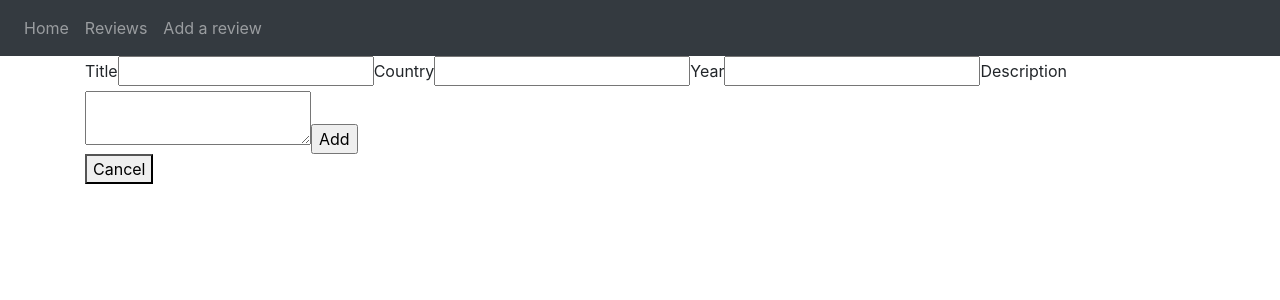
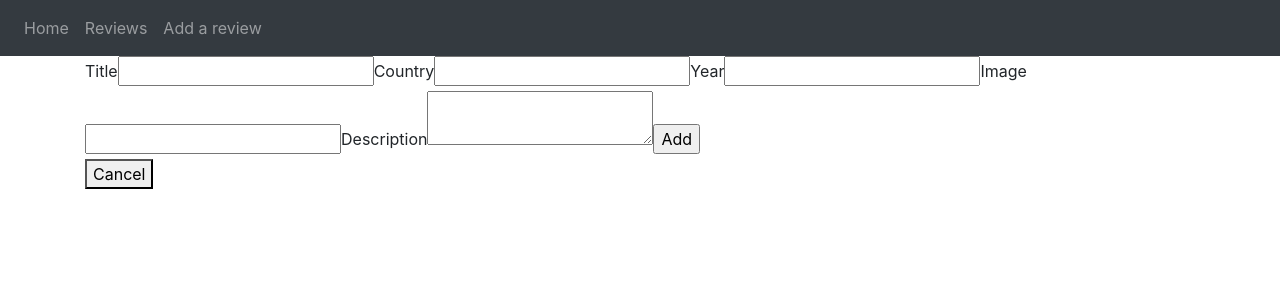
Before and after one commit to IraShy/travel-review-client, a React (Create React App) app: page /reviews/create in a window 1280 px wide. Shown: the top 300 px of the page. Built offline with nearby package versions, Linux system fonts and the light colour scheme.

Commit message:
images from url

```diff
--- a/src/components/CreateReview.jsx
+++ b/src/components/CreateReview.jsx
@@ -1,5 +1,5 @@
 import React from "react";
-import Form from 'react-bootstrap/Form'
+import Form from "react-bootstrap/Form";
 
 class CreateReview extends React.Component {
   onInputChange = (event) => {
@@ -24,8 +24,6 @@ class CreateReview extends React.Component {
   render() {
     return (
       <div className="container">
-
-
         <form onSubmit={this.onFormSubmit}>
           <label htmlFor="title">Title</label>
           <input
@@ -35,7 +33,6 @@ class CreateReview extends React.Component {
             onChange={this.onInputChange}
           />
 
-
           <label htmlFor="country">Country</label>
           <input
             type="text"
@@ -43,7 +40,6 @@ class CreateReview extends React.Component {
             id="country"
             onChange={this.onInputChange}
           />
-
 
           <label htmlFor="year">Year</label>
           <input
@@ -53,6 +49,13 @@ class CreateReview extends React.Component {
             onChange={this.onInputChange}
           />
 
+          <label htmlFor="image">Image</label>
+          <input
+            type="text"
+            name="image"
+            id="image"
+            onChange={this.onInputChange}
+          />
 
           <label htmlFor="content">Description</label>
           <textarea
@@ -60,7 +63,6 @@ class CreateReview extends React.Component {
             id="content"
             onChange={this.onInputChange}
           ></textarea>
-
 
           <input type="submit" value="Add" />
         </form>
--- a/src/components/EditReview.jsx
+++ b/src/components/EditReview.jsx
@@ -1,35 +1,44 @@
 import React from "react";
 
 class EditReview extends React.Component {
-  state = { country: this.props.country, year: null, content: "", title: this.props.title, loading: true, id: this.props.match.params.id };
+  state = {
+    country: this.props.country,
+    year: null,
+    content: "",
+    title: this.props.title,
+    loading: true,
+    id: this.props.match.params.id,
+  };
   onInputChange = (event) => {
     this.setState({
-      [event.target.id]: event.target.value
-    })
+      [event.target.id]: event.target.value,
+    });
   };
 
   onFormSubmit = async (event) => {
     event.preventDefault();
-    const { id, title, country, year, content } = this.state
+    const { id, title, country, year, content, image } = this.state;
     await fetch(`${process.env.REACT_APP_BACKEND_URL}/reviews/${id}`, {
       method: "PUT",
       headers: {
         "Content-Type": "application/json",
       },
-      body: JSON.stringify({ title, country, year, content }),
+      body: JSON.stringify({ title, country, year, content, image }),
     });
     this.props.history.push("/reviews");
   };
 
   async componentDidMount() {
-    const { id } = this.state
-    const response = await fetch(`${process.env.REACT_APP_BACKEND_URL}/reviews/${id}`);
-    const { title, country, year, content } = await response.json();
-    this.setState({ title, country, year, content, loading: false });
+    const { id } = this.state;
+    const response = await fetch(
+      `${process.env.REACT_APP_BACKEND_URL}/reviews/${id}`
+    );
+    const { title, country, year, content, image } = await response.json();
+    this.setState({ title, country, year, content, image, loading: false });
   }
 
   render() {
-    const { title, country, year, content, loading } = this.state;
+    const { title, country, year, content, image, loading } = this.state;
     return (
       !loading && (
         <div className="container">
@@ -58,6 +67,14 @@ class EditReview extends React.Component {
               value={year}
               onChange={this.onInputChange}
             />
+            <label htmlFor="image">Image</label>
+            <input
+              type="text"
+              name="image"
+              id="image"
+              value={image}
+              onChange={this.onInputChange}
+            />
             <label htmlFor="content">Description</label>
             <textarea
               name="content"
--- a/src/components/Review.jsx
+++ b/src/components/Review.jsx
@@ -16,6 +16,7 @@ class Review extends React.Component {
         <h1>{review.title}</h1>
         <h2>Country: {review.country}</h2>
         <p>Year: {review.year}</p>
+        <img src={review.image} />
         <hr />
         <div>{review.content}</div>
         <Link to={`/reviews/${review.id}/edit`}>
--- a/src/components/Reviews.jsx
+++ b/src/components/Reviews.jsx
@@ -26,6 +26,7 @@ class Reviews extends React.Component {
           <h1>{review.title}</h1>
           <p>Country: {review.country}</p>
           <p>Year: {review.year}</p>
+          <img src={review.image} />
           {/* <p>Description: {review.content}</p> */}
           <Link
             to={{
```
Lines whose indentation alone changed are shown as unchanged.
